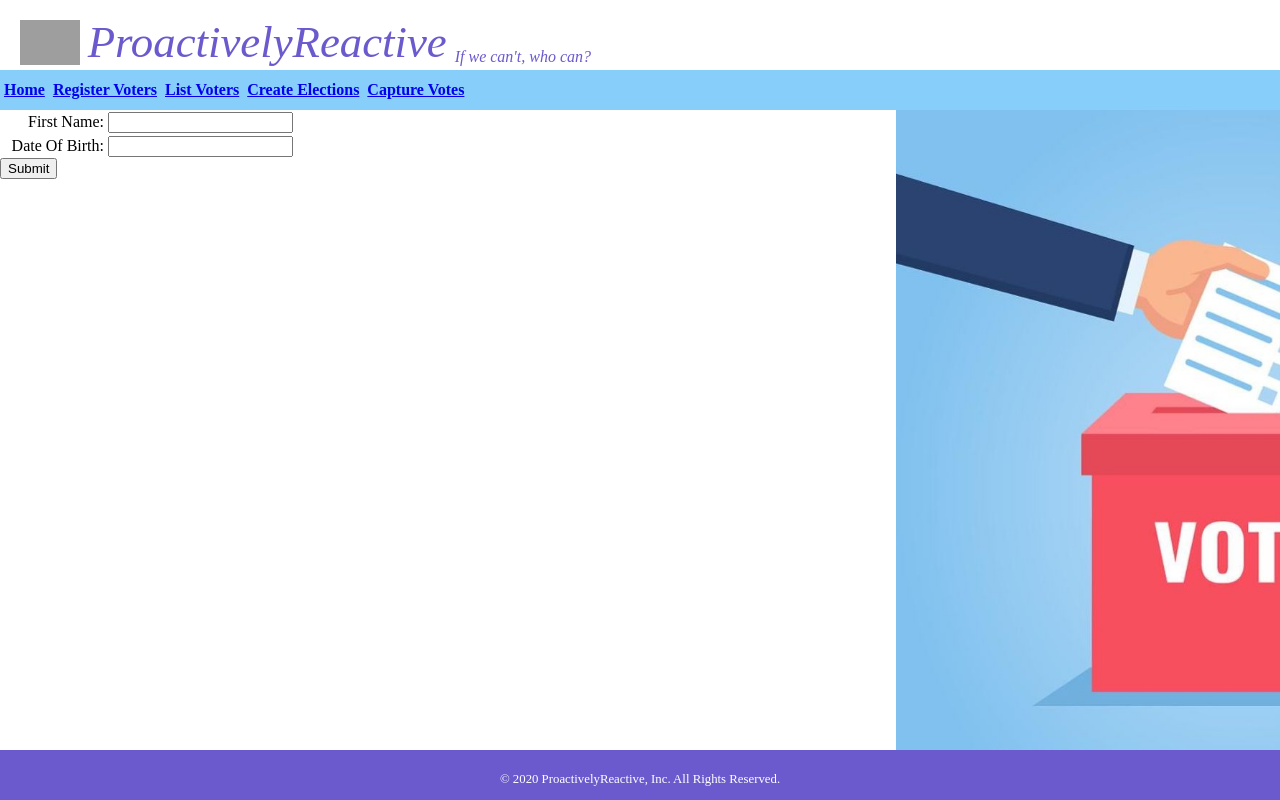
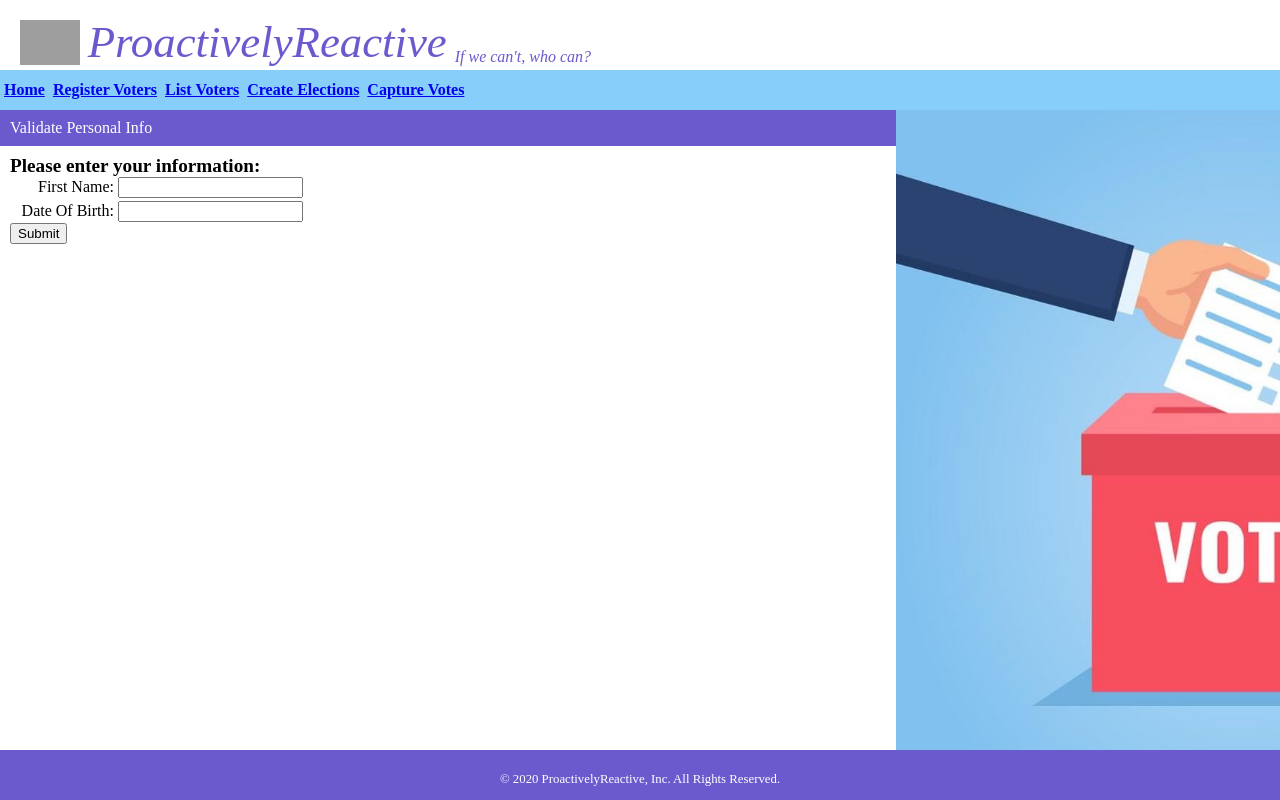
Before and after one commit to rkathir/ProactivelyReactive, a React (Create React App) app: page /captureVotes/checkPersonalInfo in a window 1280 px wide. Built offline with nearby package versions, Linux system fonts and the light colour scheme; grey boxes are pictures that could not be loaded.

Commit message:
Adding section, content header

```diff
--- a/src/components/capture-votes/ElectionPersonalInfoCheck.js
+++ b/src/components/capture-votes/ElectionPersonalInfoCheck.js
@@ -1,6 +1,8 @@
 import React from "react";
 
 import { useForm } from "../../hooks/useForm";
+import { SectionHeader } from "../blocks/SectionHeader";
+import { ContentSection } from "../blocks/ContentSection";
 
 export const ElectionPersonalInfoCheck = () => {
   const [voterForm, change] = useForm({
@@ -11,6 +13,9 @@ export const ElectionPersonalInfoCheck = () => {
   const submitInfo = () => {};
 
   return (
+    <>
+      <SectionHeader headerText="Validate Personal Info" />
+      <ContentSection headerText="Please enter your information:">
         <form>
           <div>
             <label htmlFor="make-input">First Name:</label>
@@ -36,6 +41,8 @@ export const ElectionPersonalInfoCheck = () => {
             Submit
           </button>
         </form>
+      </ContentSection>
+    </>
   );
 };
 
```
Lines whose indentation alone changed are shown as unchanged.
